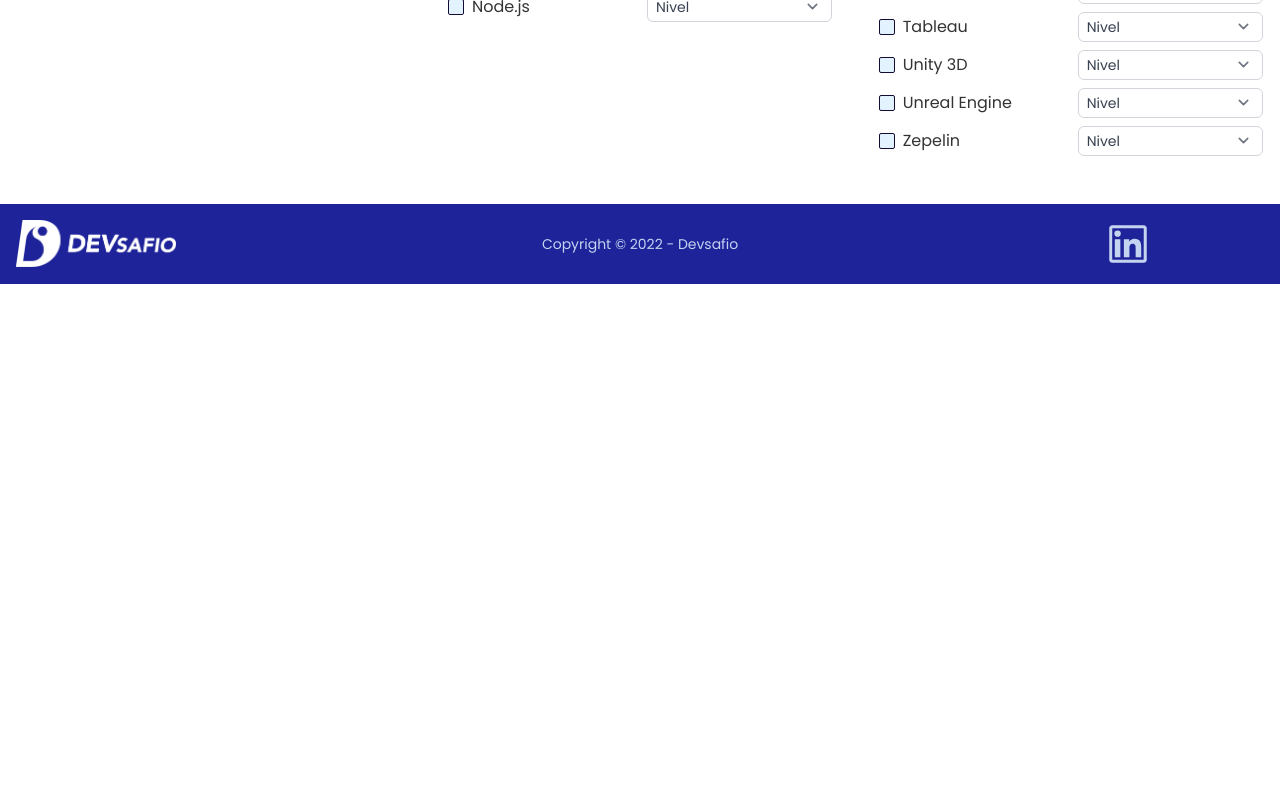
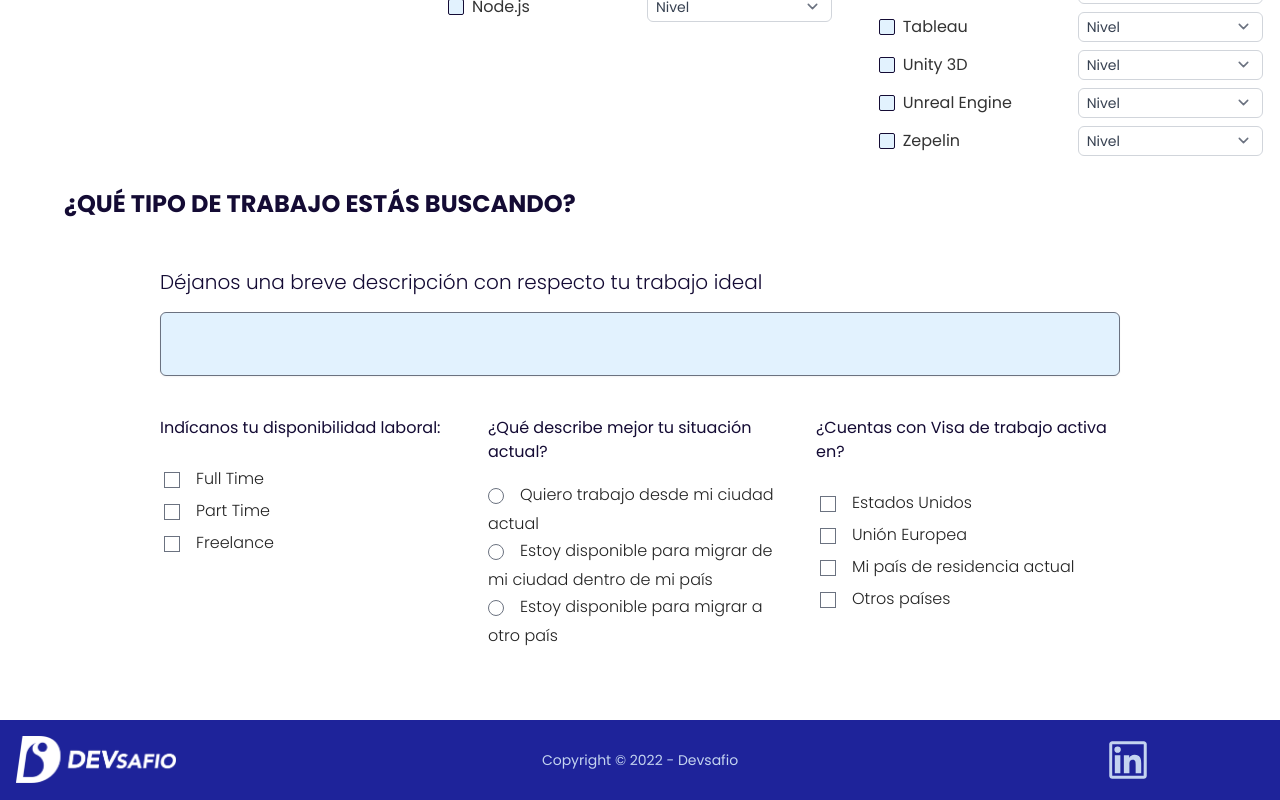
Before and after one commit to vecarope/ejemploReact, a React (Create React App) app: page /application in a window 1280 px wide. Shown: the part 3494-4294 px from the top of the page. Before the commit the page ends 3778 px from the top, so only its background shows below. Built offline with nearby package versions, Linux system fonts and the light colour scheme; what tw-elements would draw is missing.

Commit message:
form jobtype

```diff
--- /dev/null
+++ b/src/views/ApplicationForm/components/JobType.jsx
@@ -0,0 +1,117 @@
+
+
+const availability =[ 'Full Time', 'Part Time', 'Freelance'];
+
+const status = [ 'Quiero trabajo desde mi ciudad actual', 'Estoy disponible para migrar de mi ciudad dentro de mi país', 'Estoy disponible para migrar a otro país', ];
+
+const visaStatus = [ 'Estados Unidos', 'Unión Europea','Mi país de residencia actual','Otros países' ]
+
+export const JobType = () =>
+{
+  return (
+    <>
+      <div className="mt-10  sm:mt-0">
+        <div className="my-8 ">
+          <h3 className="text-2xl ml-10 md:ml-16 font-sans font-bold text-dark-purple">
+          ¿QUÉ TIPO DE TRABAJO ESTÁS BUSCANDO?
+          </h3>
+        </div>
+        <div className="md:grid md:grid-cols-1 md:gap-8 ">
+          <div className="mt-5 my-4 md:col-span-2 md:mt-0">
+            <div className="grid grid-cols-6 mx-10 md:mx-40 md:gap-x-6 md:gap-y-6">
+            <div className="col-span-12 sm:col-span-6">
+              <label
+                htmlFor=""
+                className="block  md:text-xl my-4 font-sans font-light text-dark-purple"
+              >
+              Déjanos una breve descripción con respecto tu trabajo ideal
+              </label>
+              <input
+                type="text"
+                name="course1"
+                id="course1"
+                autoComplete="give-course1"
+                className="mt-1 block w-full input-lg  mx-w-xs rounded-md border-fill-light-200 bg-fill-light shadow-sm focus:fill-light
+                focus:ring-fill-light-300 "
+                required
+              />
+            </div>
+            <div className="col-span-8 sm:col-span-2">
+              <label
+                htmlFor="stateJob"
+                className="block text-base font-[20px] my-5 md:my-4  text-dark-purple"
+              >
+                Indícanos tu disponibilidad laboral:
+              </label>
+              <div className="form-control">
+                <label className="label cursor-pointer mb-2">
+                  <ul>
+                    {availability.map((availability) => (
+                      <li>
+                        <input
+                          type="checkbox"
+                          className=".checkbox mr-4 my-2"
+                        />
+                        <span className="font-light text-base text-dark-text">
+                          { availability }
+                        </span>
+                      </li>
+                    ))}
+                  </ul>
+                </label>
+              </div>
+            </div>
+            <div className="col-span-8 sm:col-span-2">
+              <label
+                htmlFor="stateJob"
+                className="block  my-5 md:my-4 text-base text-dark-purple"
+              >
+                ¿Qué describe mejor tu situación actual?
+              </label>
+              <ul>
+                {status.map((status) => (
+                  <li  className=" text-left list-inside">
+                    <input
+                      type="radio"
+                      name="status"
+                      className=".radio1 mr-4 my-2"
+                    />
+                    <span className="text-base  font-light text-dark-text">
+                      {status}
+                    </span>
+                  </li>
+                ))}
+              </ul>
+            </div>
+            <div className="col-span-8 sm:col-span-2">
+              <label
+                htmlFor="stateJob"
+                className="block text-base font-[20px] my-5 md:my-4  text-dark-purple"
+              >
+                ¿Cuentas con Visa de trabajo activa en?
+              </label>
+              <div className="form-control">
+                <label className="label cursor-pointer mb-8">
+                  <ul>
+                    {visaStatus.map(( visaStatus) => (
+                      <li>
+                        <input
+                          type="checkbox"
+                          className=".checkbox mr-4 my-2"
+                        />
+                        <span className="text-left font-light text-base text-dark-text">
+                          { visaStatus }
+                        </span>
+                      </li>
+                    ))}
+                  </ul>
+                </label>
+              </div>
+            </div>
+            </div>
+          </div>
+        </div>
+      </div>
+    </>
+  )
+}
--- a/src/views/ApplicationForm/components/index.js
+++ b/src/views/ApplicationForm/components/index.js
@@ -1,3 +1,4 @@
 export * from './OverviewCard';
 export * from './PersonalInformation';
 export * from './JobProfile';
+export * from './JobType';
--- a/src/views/ApplicationForm/index.jsx
+++ b/src/views/ApplicationForm/index.jsx
@@ -6,6 +6,7 @@ const ApplicationFormPage = () => {
       <ApplicationForm.OverviewCard />
       <ApplicationForm.PersonalInformation />
       <ApplicationForm.JobProfile />
+      <ApplicationForm.JobType/>
     </main>
   );
 };
```
